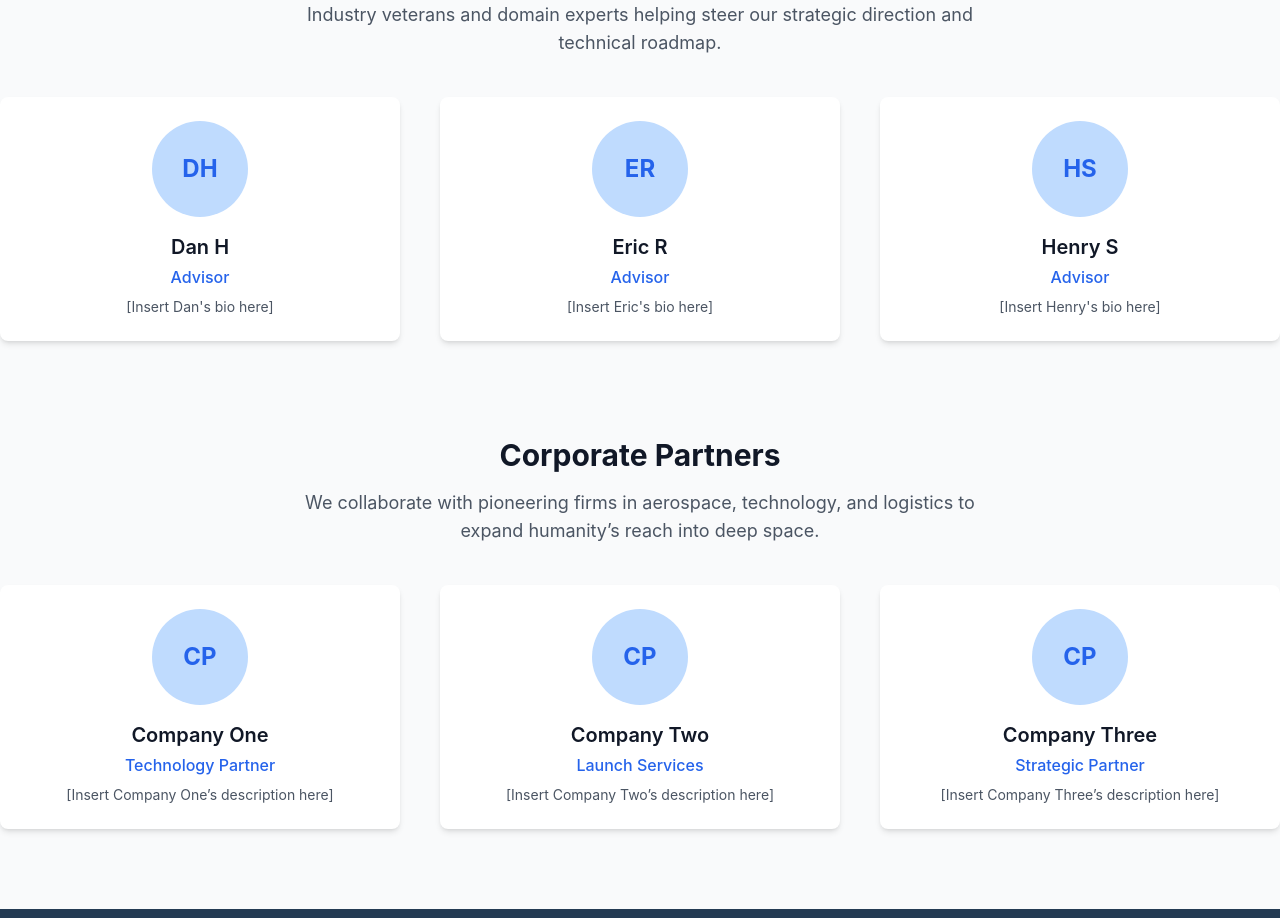
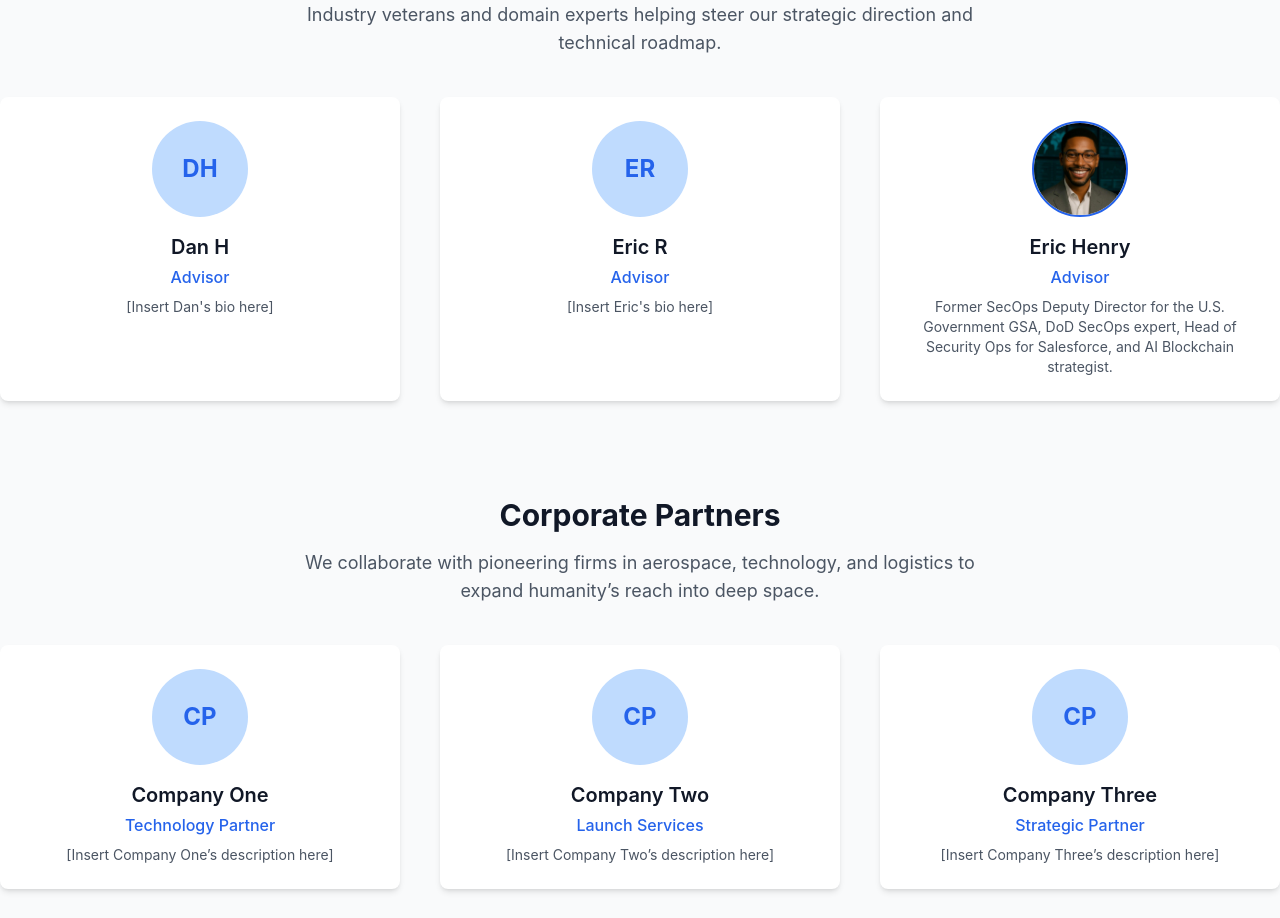
Before and after one commit to tommytoyou/deep-space-dynamics, a React (Create React App) app: page /team in a window 1280 px wide. Shown: the part 800-1718 px from the top of the page. Built offline with nearby package versions, Linux system fonts and the light colour scheme; the HTML template or start-up script is replaced by a standard one.

Commit message:
Updated Eric's card to include profile image and removed initials block

```diff
--- a/src/pages/Team.jsx
+++ b/src/pages/Team.jsx
@@ -70,12 +70,16 @@ const Team = () => {
           <p className="text-sm text-gray-600 mt-2">[Insert Eric's bio here]</p>
         </div>
 
-        {/* Henry S */}
+        {/* Eric Henry */}
         <div className="bg-white rounded-lg shadow-md p-6 text-center">
-          <div className="w-24 h-24 rounded-full bg-primary-200 mx-auto mb-4 flex items-center justify-center text-2xl font-bold text-primary-600">HS</div>
-          <h2 className="text-xl font-semibold text-gray-900 mb-1">Henry S</h2>
+          <img
+            src="/images/team/eric.jpeg"
+            alt="Eric R"
+            className="w-24 h-24 rounded-full mx-auto mb-4 object-cover border-2 border-primary-600"
+          />
+          <h2 className="text-xl font-semibold text-gray-900 mb-1">Eric Henry</h2>
           <p className="text-primary-600 font-medium">Advisor</p>
-          <p className="text-sm text-gray-600 mt-2">[Insert Henry's bio here]</p>
+          <p className="text-sm text-gray-600 mt-2">Former SecOps Deputy Director for the U.S. Government GSA, DoD SecOps expert, Head of Security Ops for Salesforce, and AI Blockchain strategist.</p>
         </div>
       </div>
 
```
